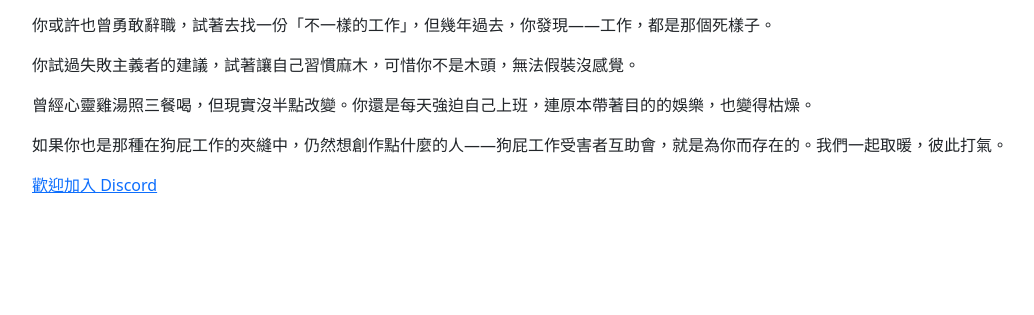
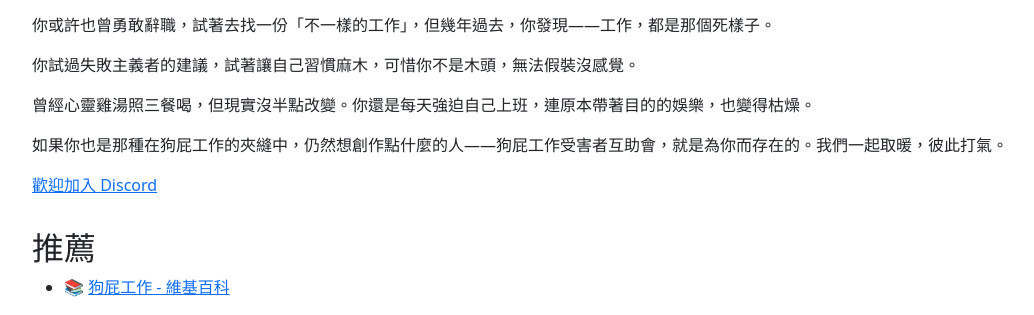
Before and after one commit to wwwanyu/bjs, a plain HTML site: page index.html in a window 1280 px wide. Shown: the part 1107-1422 px from the top of the page, without its empty margins (50-1084 px from the left). Before the commit the page ends 1304 px from the top, so only its background shows below. Drawn offline with nearby package versions, Linux system fonts and the light colour scheme.

Commit message:
Update content

```diff
--- a/index.html
+++ b/index.html
@@ -10,6 +10,7 @@
 
 <body>
   <div class="container">
+    <article>
       <h1>狗屁工作受害者互助會</h1>
       <img src="./images/bjs.png" alt="狗屁工作受害者互助會 Logo" class="img-fluid">
       <p>你是否也曾意識到，自己的工作既無聊又無意義，只因為薪水而不敢離職？</p>
@@ -18,6 +19,13 @@
       <p>曾經心靈雞湯照三餐喝，但現實沒半點改變。你還是每天強迫自己上班，連原本帶著目的的娛樂，也變得枯燥。</p>
       <p>如果你也是那種在狗屁工作的夾縫中，仍然想創作點什麼的人——狗屁工作受害者互助會，就是為你而存在的。我們一起取暖，彼此打氣。</p>
       <a href="https://discord.gg/7bk9NhVkrx">歡迎加入 Discord</a>
+    </article>
+    <article style="margin-top: 2rem;">
+      <h2>推薦</h2>
+      <ul>
+        <li>📚 <a href="https://zh.wikipedia.org/zh-tw/狗屁工作" target="_blank">狗屁工作 - 維基百科</a></li>
+      </ul>
+    </article>
 
   </div>
   <script src="https://cdn.jsdelivr.net/npm/bootstrap@5.3.5/dist/js/bootstrap.bundle.min.js" integrity="sha384-k6d4wzSIapyDyv1kpU366/PK5hCdSbCRGRCMv+eplOQJWyd1fbcAu9OCUj5zNLiq" crossorigin="anonymous"></script>
```
Lines whose indentation alone changed are shown as unchanged.
